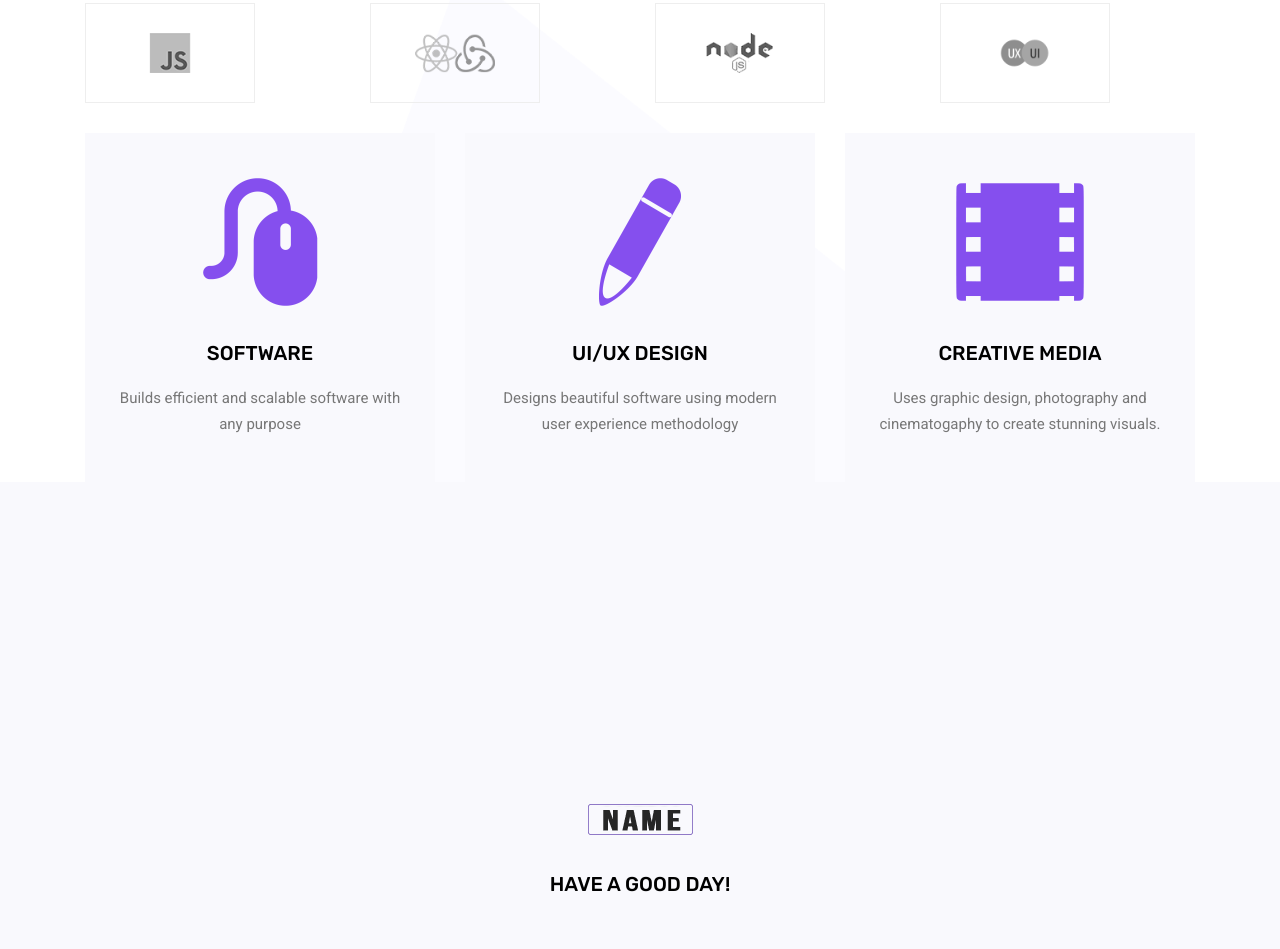
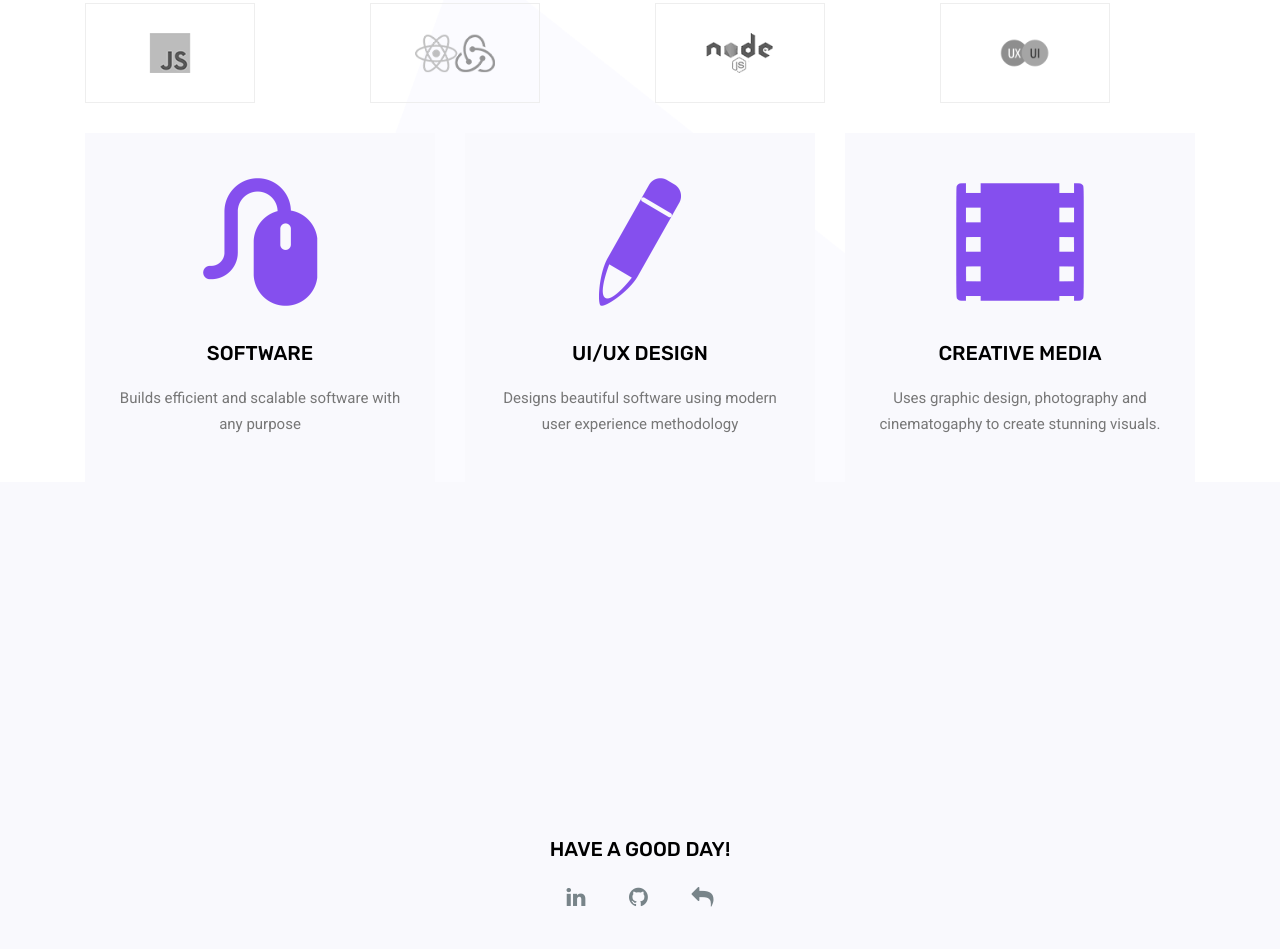
Before and after one commit to jwhendershott/portfolio-2.0, a plain HTML site: page index.html in a window 1280 px wide. Shown: the part 2292-3241 px from the top of the page. Drawn offline with nearby package versions, Linux system fonts and the light colour scheme.

Commit message:
updated footer and css

```diff
--- a/css/style.css
+++ b/css/style.css
@@ -1,3 +1,4 @@
+@import url("https://maxcdn.bootstrapcdn.com/font-awesome/4.7.0/css/font-awesome.min.css");
 /*----------------------------------------------------
 @File: Default Styles
 @Author: SPONDON IT
--- a/index.html
+++ b/index.html
@@ -195,15 +195,15 @@
 				<div class="col-lg-12">
 					<div class="footer_top flex-column">
 						<div class="footer_logo">
-							<a href="#">
-								<img src="img/logo.png" alt="">
-							</a>
+							<!-- <a href="#">
+								<img src="img/logo.png" alt="name-logo">
+							</a> -->
 							<h4>Have a good day!</h4>
 						</div>
 						<div class="footer_social">
-							<a href="#" target="_blank"><i class="fa fa-linkedin"></i></a>
-							<a href="#" target="_blank"><i class="fa fa-github"></i></a>
-							<a href="mailto:youremail@gmail.com" target="_blank"><i class="fa fa-mail-reply"></i></a>
+							<a href="https://www.linkedin.com/in/jacob-hendershott-557457122/" target="_blank"><i class="fa fa-linkedin"></i></a>
+							<a href="https://www.github.com/jwhendershott" target="_blank"><i class="fa fa-github"></i></a>
+							<a href="mailto:jwhendershott@gmail.com" target="_blank"><i class="fa fa-mail-reply"></i></a>
 						</div>
 					</div>
 				</div>
```
